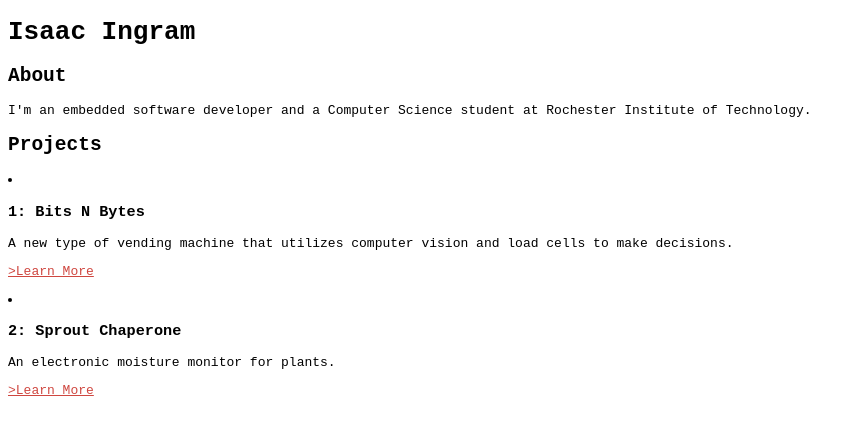
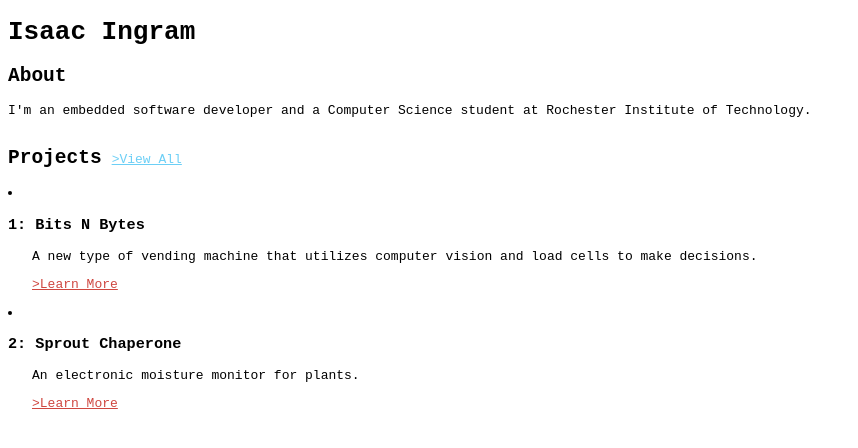
Before and after one commit to IsaacIngram/v3, an Angular app in the folder v3-ui/: page / in a window 1280 px wide. Shown: the top 448 px of the page, without its empty margins (0-858 px from the left). Built offline with nearby package versions, Linux system fonts and the light colour scheme.

Commit message:
Add view all button and indents for projects

```diff
--- a/v3-ui/src/app/projects/projects.component.css
+++ b/v3-ui/src/app/projects/projects.component.css
@@ -0,0 +1,6 @@
+#projects_list {
+}
+
+#project_child {
+  margin-left: 3vb;
+}
--- a/v3-ui/src/app/projects/projects.component.html
+++ b/v3-ui/src/app/projects/projects.component.html
@@ -1,8 +1,13 @@
-<h2>Projects</h2>
+<div>
+  <h2 class="inline-element">Projects</h2>
+  <p class="inline-element"><a class="link color_blue" routerLink="/">>View All</a></p>
+</div>
 <li *ngFor="let project of projects">
   <div>
     <h3>{{project.id}}: {{project.name}}</h3>
-    <p>{{project.description}}</p>
-    <p><a class="link color_red" routerLink="/">>Learn More</a></p>
+    <div id="project_child">
+      <p>{{project.description}}</p>
+      <p><a class="link color_red" routerLink="/">>Learn More</a></p>
+    </div>
   </div>
 </li>
--- a/v3-ui/src/styles.css
+++ b/v3-ui/src/styles.css
@@ -1,6 +1,12 @@
 * {
   font-family: monospace;
 }
+
+.inline-element {
+  display: inline-block;
+  margin-right: 10px; /* Adjust as needed for spacing */
+}
+
 
 .color_red {
   color: #cf4740
```
